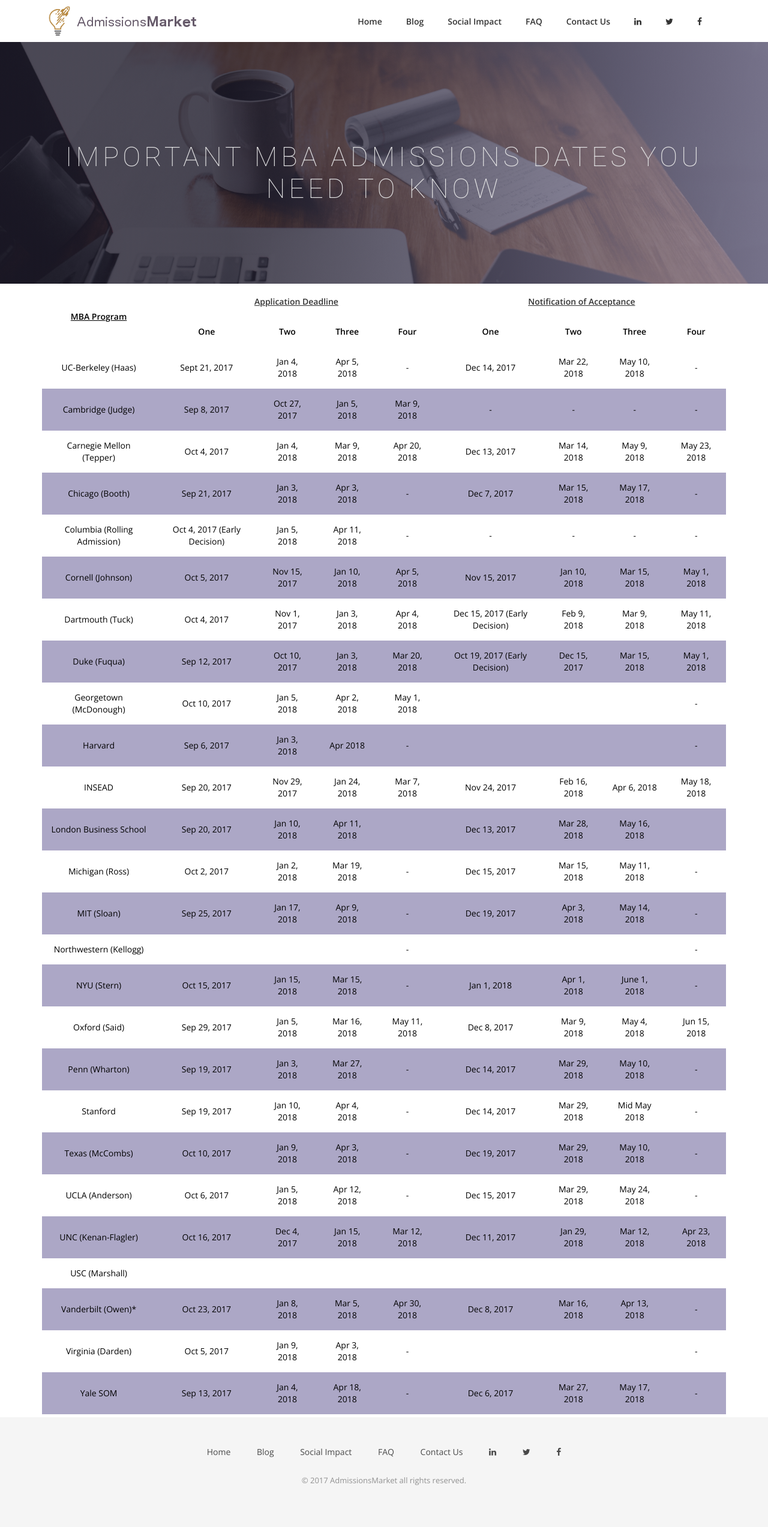
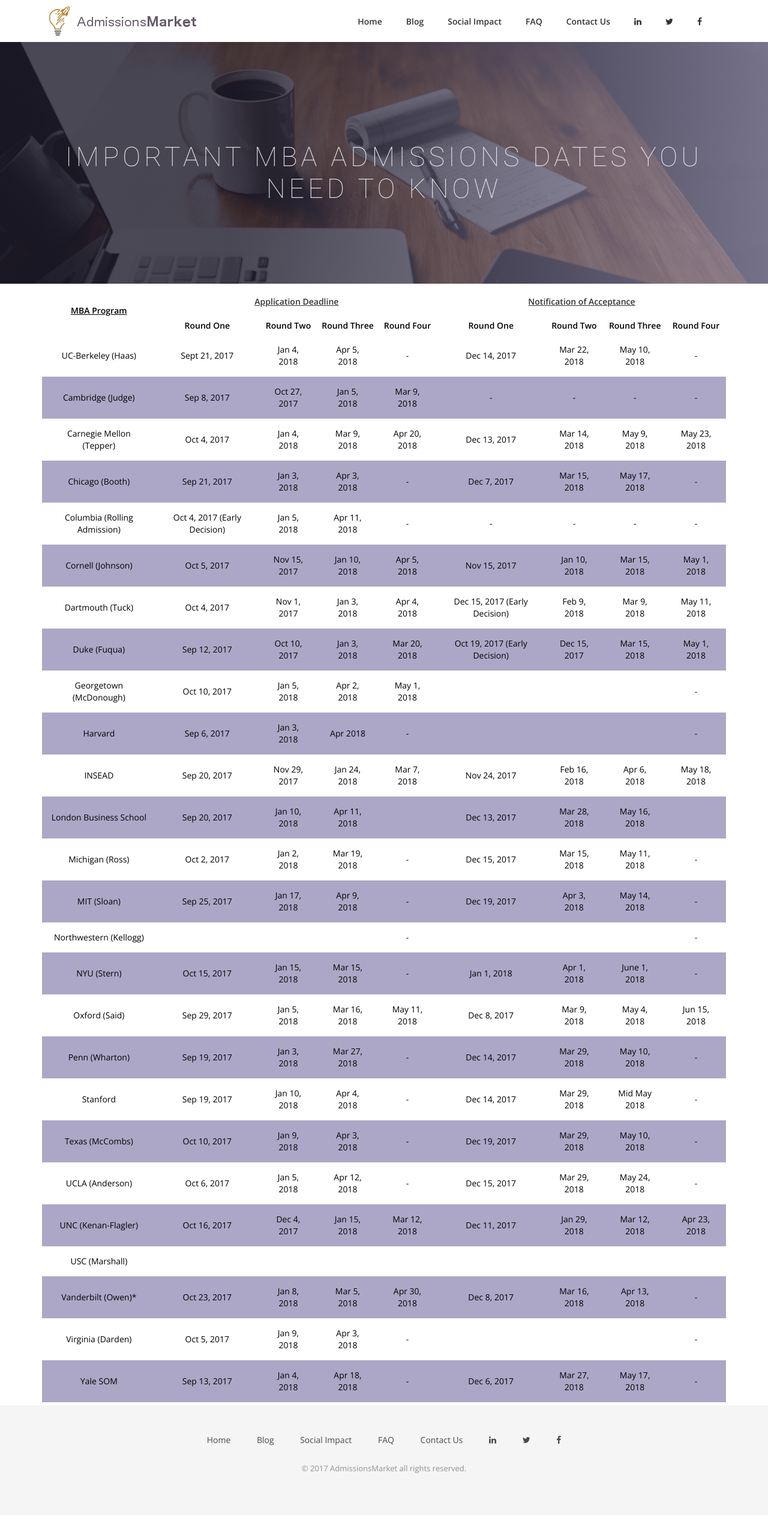
Before and after one commit to dsardi/Eric-Natelson.github.io, a Jekyll site: the page built from Dealines.html, in a window 1280 px wide. Shown: the whole page at 60% size. Built offline with Jekyll 4.4.1, drawn with Linux system fonts in a browser that asks for light colours; nearby versions of some CDN libraries; some web fonts are replaced.

```diff
--- a/Dealines.html
+++ b/Dealines.html
@@ -29,14 +29,14 @@
 					    <td style="background: #white" colspan="4"><b><u>Application Deadline</u></b></td>
 					    <td colspan="4" class="notification"><b><u>Notification of Acceptance</u></b></td>
 				    </tr>
-              <th style="background: #white">One</th>
-              <th style="background: #white">Two</th>
-              <th style="background: #white">Three</th>
-              <th style="background: #white">Four</th>
-              <th>One</th>
-              <th>Two</th>
-              <th>Three</th>
-              <th>Four</th>
+              <th style="background: #white">Round One</th>
+              <th style="background: #white">Round Two</th>
+              <th style="background: #white">Round Three</th>
+              <th style="background: #white">Round Four</th>
+              <th>Round One</th>
+              <th>Round Two</th>
+              <th>Round Three</th>
+              <th>Round Four</th>
             </tr>
           </thead>
           <tbody>
--- a/css/airspace.css
+++ b/css/airspace.css
@@ -398,7 +398,7 @@
 
 #DeadlineGraph th {
   text-align: center;
-  padding: 15px;
+  padding: 5px;
   color: Black;
 }
 
```
